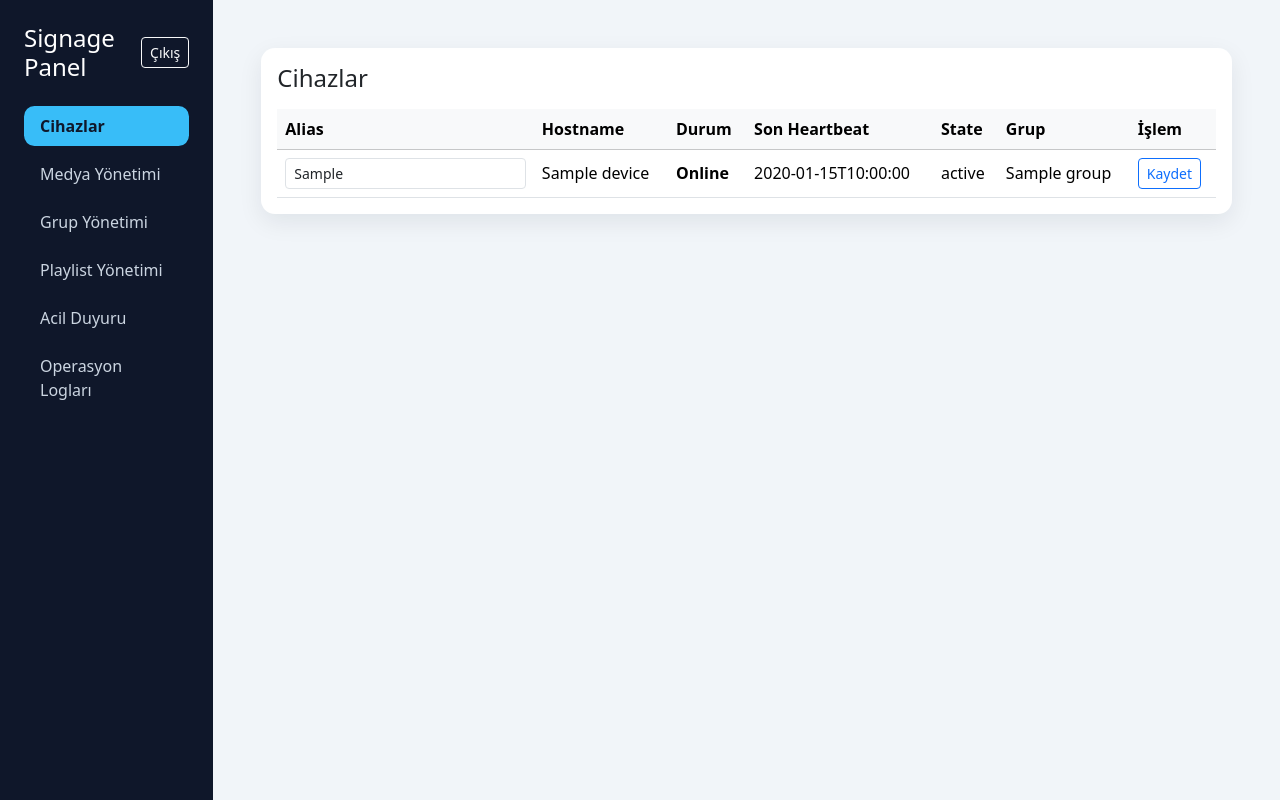
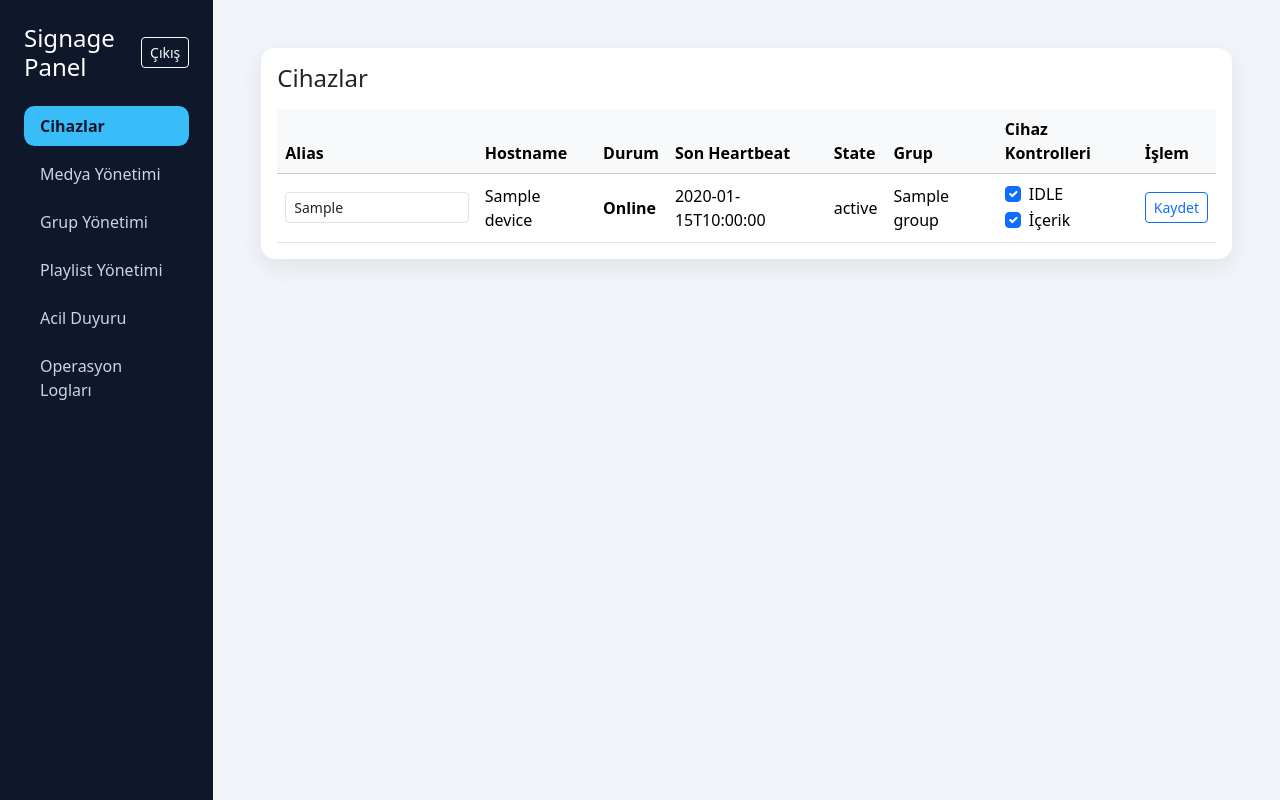
Before and after one commit to hihancioglu/baylan-signage, a Flask app: page /panel in a window 1280 px wide. Run offline with Flask 3, Linux system fonts and the light colour scheme; the visitor is signed in with stand-in values (Sample User, id 1); tables that the repository leaves empty hold one stand-in row (values such as "Sample post"); data that the repository does not hold is empty.

Commit message:
Add device/group controls to disable idle mode and content playback

```diff
--- a/app/db.py
+++ b/app/db.py
@@ -30,6 +30,8 @@ def ensure_sqlite_schema():
             "last_error": "VARCHAR(512)",
             "last_state": "VARCHAR(64)",
             "last_content_name": "VARCHAR(255)",
+            "idle_mode_enabled": "BOOLEAN",
+            "content_enabled": "BOOLEAN",
         },
         "playlists": {
             "type": "VARCHAR(32) DEFAULT 'normal' NOT NULL",
@@ -51,6 +53,8 @@ def ensure_sqlite_schema():
         },
         "groups": {
             "idle_timeout_sec": "INTEGER",
+            "idle_mode_enabled": "BOOLEAN DEFAULT 1 NOT NULL",
+            "content_enabled": "BOOLEAN DEFAULT 1 NOT NULL",
         },
     }
 
--- a/app/main.py
+++ b/app/main.py
@@ -250,6 +250,8 @@ def _serialize_device(db, device):
         "last_state": device.last_state,
         "state_display": _format_device_state(device),
         "last_content_name": device.last_content_name,
+        "idle_mode_enabled": device.idle_mode_enabled,
+        "content_enabled": device.content_enabled,
         "group": active_group[0] if active_group else None,
     }
 
@@ -365,6 +367,8 @@ def build_config(hostname):
             "fallback_media_version": fallback_version,
             "loop_mode": "sequential",
             "idle_timeout_sec": None,
+            "idle_mode_enabled": True,
+            "content_enabled": True,
         }
 
         device = db.query(Device).filter_by(hostname=hostname).first()
@@ -376,8 +380,18 @@ def build_config(hostname):
             return base_config
 
         group = db.query(Group).filter_by(id=dg.group_id).first()
-        if group and isinstance(group.idle_timeout_sec, int) and group.idle_timeout_sec > 0:
-            base_config["idle_timeout_sec"] = group.idle_timeout_sec
+        if group:
+            if isinstance(group.idle_timeout_sec, int) and group.idle_timeout_sec > 0:
+                base_config["idle_timeout_sec"] = group.idle_timeout_sec
+            if group.idle_mode_enabled is not None:
+                base_config["idle_mode_enabled"] = bool(group.idle_mode_enabled)
+            if group.content_enabled is not None:
+                base_config["content_enabled"] = bool(group.content_enabled)
+
+        if device.idle_mode_enabled is not None:
+            base_config["idle_mode_enabled"] = bool(device.idle_mode_enabled)
+        if device.content_enabled is not None:
+            base_config["content_enabled"] = bool(device.content_enabled)
 
         gp = db.query(GroupPlaylist).filter_by(group_id=dg.group_id).first()
         if not gp:
@@ -597,6 +611,45 @@ def update_device_alias(hostname):
         db.close()
 
 
+@app.patch("/api/devices/<hostname>/settings")
+def update_device_settings(hostname):
+    if _auth_failed():
+        return jsonify({"error": "unauthorized"}), 401
+
+    payload = request.get_json(silent=True) or {}
+    idle_mode_enabled = payload.get("idle_mode_enabled")
+    content_enabled = payload.get("content_enabled")
+
+    if idle_mode_enabled is not None and not isinstance(idle_mode_enabled, bool):
+        return jsonify({"error": "idle_mode_enabled must be a boolean"}), 400
+    if content_enabled is not None and not isinstance(content_enabled, bool):
+        return jsonify({"error": "content_enabled must be a boolean"}), 400
+
+    if idle_mode_enabled is None and content_enabled is None:
+        return jsonify({"error": "at least one setting required"}), 400
+
+    db = db_session()
+    try:
+        device = db.query(Device).filter_by(hostname=hostname).first()
+        if not device:
+            return jsonify({"error": "device not found"}), 404
+
+        changed = False
+        if idle_mode_enabled is not None and device.idle_mode_enabled != idle_mode_enabled:
+            device.idle_mode_enabled = idle_mode_enabled
+            changed = True
+        if content_enabled is not None and device.content_enabled != content_enabled:
+            device.content_enabled = content_enabled
+            changed = True
+
+        if changed:
+            db.commit()
+            _emit_config_update([hostname])
+        return jsonify({"ok": True, "device": _serialize_device(db, device)})
+    finally:
+        db.close()
+
+
 @app.post("/api/devices/<hostname>/group/<int:group_id>")
 def bind_device_group(hostname, group_id):
     if _auth_failed():
@@ -687,6 +740,8 @@ def list_groups():
                     "id": g.id,
                     "name": g.name,
                     "idle_timeout_sec": g.idle_timeout_sec,
+                    "idle_mode_enabled": bool(g.idle_mode_enabled) if g.idle_mode_enabled is not None else True,
+                    "content_enabled": bool(g.content_enabled) if g.content_enabled is not None else True,
                     "playlist": {
                         "id": active_playlist[0],
                         "name": active_playlist[1],
@@ -709,9 +764,17 @@ def create_group():
         return jsonify({"error": "name required"}), 400
 
     idle_timeout_sec = payload.get("idle_timeout_sec")
+    idle_mode_enabled = payload.get("idle_mode_enabled")
+    content_enabled = payload.get("content_enabled")
     if idle_timeout_sec is not None:
         if not isinstance(idle_timeout_sec, int) or idle_timeout_sec <= 0:
             return jsonify({"error": "idle_timeout_sec must be a positive integer"}), 400
+
+    if idle_mode_enabled is not None and not isinstance(idle_mode_enabled, bool):
+        return jsonify({"error": "idle_mode_enabled must be a boolean"}), 400
+
+    if content_enabled is not None and not isinstance(content_enabled, bool):
+        return jsonify({"error": "content_enabled must be a boolean"}), 400
 
     db = db_session()
     try:
@@ -719,7 +782,12 @@ def create_group():
         if existing:
             return jsonify({"ok": True, "id": existing.id, "already_exists": True})
 
-        g = Group(name=name, idle_timeout_sec=idle_timeout_sec)
+        g = Group(
+            name=name,
+            idle_timeout_sec=idle_timeout_sec,
+            idle_mode_enabled=True if idle_mode_enabled is None else idle_mode_enabled,
+            content_enabled=True if content_enabled is None else content_enabled,
+        )
         db.add(g)
         db.commit()
         return jsonify({"ok": True, "id": g.id, "already_exists": False})
@@ -738,9 +806,17 @@ def update_group(group_id):
         return jsonify({"error": "name required"}), 400
 
     idle_timeout_sec = payload.get("idle_timeout_sec")
+    idle_mode_enabled = payload.get("idle_mode_enabled")
+    content_enabled = payload.get("content_enabled")
     if idle_timeout_sec is not None:
         if not isinstance(idle_timeout_sec, int) or idle_timeout_sec <= 0:
             return jsonify({"error": "idle_timeout_sec must be a positive integer"}), 400
+
+    if idle_mode_enabled is not None and not isinstance(idle_mode_enabled, bool):
+        return jsonify({"error": "idle_mode_enabled must be a boolean"}), 400
+
+    if content_enabled is not None and not isinstance(content_enabled, bool):
+        return jsonify({"error": "content_enabled must be a boolean"}), 400
 
     db = db_session()
     try:
@@ -753,12 +829,22 @@ def update_group(group_id):
             return jsonify({"error": "group name already exists"}), 409
 
         previous_idle_timeout_sec = group.idle_timeout_sec
+        previous_idle_mode_enabled = group.idle_mode_enabled
+        previous_content_enabled = group.content_enabled
 
         group.name = name
         group.idle_timeout_sec = idle_timeout_sec
+        if idle_mode_enabled is not None:
+            group.idle_mode_enabled = idle_mode_enabled
+        if content_enabled is not None:
+            group.content_enabled = content_enabled
         db.commit()
 
-        if previous_idle_timeout_sec != idle_timeout_sec:
+        if (
+            previous_idle_timeout_sec != idle_timeout_sec
+            or previous_idle_mode_enabled != group.idle_mode_enabled
+            or previous_content_enabled != group.content_enabled
+        ):
             _emit_config_update(_hostnames_for_group(db, group_id))
 
         return jsonify({"ok": True})
--- a/app/models.py
+++ b/app/models.py
@@ -19,6 +19,8 @@ class Device(Base):
     last_error = Column(String(512))
     last_state = Column(String(64))
     last_content_name = Column(String(255))
+    idle_mode_enabled = Column(Boolean)
+    content_enabled = Column(Boolean)
 
 
 class Group(Base):
@@ -27,6 +29,8 @@ class Group(Base):
     id = Column(Integer, primary_key=True)
     name = Column(String(128), unique=True, nullable=False)
     idle_timeout_sec = Column(Integer)
+    idle_mode_enabled = Column(Boolean, default=True, nullable=False)
+    content_enabled = Column(Boolean, default=True, nullable=False)
 
 
 class Playlist(Base):
--- a/app/templates/panel.html
+++ b/app/templates/panel.html
@@ -44,7 +44,7 @@
                 <h2 class="h4 mb-3">Cihazlar</h2>
                 <div class="table-responsive">
                   <table class="table table-hover align-middle mb-0">
-                    <thead class="table-light"><tr><th>Alias</th><th>Hostname</th><th>Durum</th><th>Son Heartbeat</th><th>State</th><th>Grup</th><th>İşlem</th></tr></thead>
+                    <thead class="table-light"><tr><th>Alias</th><th>Hostname</th><th>Durum</th><th>Son Heartbeat</th><th>State</th><th>Grup</th><th>Cihaz Kontrolleri</th><th>İşlem</th></tr></thead>
                     <tbody id="devices-body"></tbody>
                   </table>
                 </div>
@@ -89,11 +89,11 @@
                 <div class="row g-2 mb-3 align-items-center">
                   <div class="col-12 col-md-4"><input id="new-group-name" class="form-control" placeholder="Yeni grup adı" /></div>
                   <div class="col-12 col-md-3"><input id="new-group-idle-timeout" class="form-control" type="number" min="1" placeholder="Idle Timeout (sn)" /></div>
-                  <div class="col-auto"><button class="btn btn-primary" onclick="createGroup()">Grup Ekle</button></div>
+                  <div class="col-auto"><div class="form-check"><input class="form-check-input" type="checkbox" id="new-group-idle-enabled" checked><label class="form-check-label" for="new-group-idle-enabled">IDLE aktif</label></div><div class="form-check"><input class="form-check-input" type="checkbox" id="new-group-content-enabled" checked><label class="form-check-label" for="new-group-content-enabled">İçerik aktif</label></div></div><div class="col-auto"><button class="btn btn-primary" onclick="createGroup()">Grup Ekle</button></div>
                 </div>
                 <div class="table-responsive">
                   <table class="table table-hover align-middle mb-0">
-                    <thead class="table-light"><tr><th>Grup</th><th>Idle Timeout (sn)</th><th>Aktif Playlist</th><th>Cihazlar</th><th>İşlem</th></tr></thead>
+                    <thead class="table-light"><tr><th>Grup</th><th>Idle Timeout (sn)</th><th>IDLE Modu</th><th>İçerik</th><th>Aktif Playlist</th><th>Cihazlar</th><th>İşlem</th></tr></thead>
                     <tbody id="groups-body"></tbody>
                   </table>
                 </div>
@@ -156,6 +156,8 @@
                   <input type="hidden" id="modal-group-id" />
                   <div class="mb-3"><label class="form-label">Grup Adı</label><input id="modal-group-name" class="form-control" /></div>
                   <div class="mb-3"><label class="form-label">Idle Timeout (sn)</label><input id="modal-group-idle-timeout" class="form-control" type="number" min="1" placeholder="Boş bırak: client varsayılanı" /></div>
+                  <div class="form-check mb-2"><input id="modal-group-idle-enabled" class="form-check-input" type="checkbox" /><label class="form-check-label" for="modal-group-idle-enabled">IDLE modu aktif</label></div>
+                  <div class="form-check mb-3"><input id="modal-group-content-enabled" class="form-check-input" type="checkbox" /><label class="form-check-label" for="modal-group-content-enabled">İçerik oynatma aktif</label></div>
                   <div><label class="form-label">Aktif Playlist</label><select id="modal-group-playlist" class="form-select"></select></div>
                 </div>
                 <div class="modal-footer">
@@ -260,7 +262,7 @@ async function loadDevices(){
   (cachedDevices||[]).forEach(d => {
     const tr = document.createElement('tr');
     const safeHostname = encodeURIComponent(d.hostname || '');
-    tr.innerHTML = `<td><input class="form-control form-control-sm" id="device-alias-${safeHostname}" placeholder="Alias" value="${d.alias||''}" /></td><td>${d.hostname||''}</td><td class="${d.is_online?'online':'offline'}">${d.is_online?'Online':'Offline'}</td><td>${d.last_seen||''}</td><td>${d.state_display||d.last_state||''}</td><td>${d.group||'-'}</td><td><button class="btn btn-sm btn-outline-primary" onclick="saveDeviceAlias('${safeHostname}')">Kaydet</button></td>`;
+    tr.innerHTML = `<td><input class="form-control form-control-sm" id="device-alias-${safeHostname}" placeholder="Alias" value="${d.alias||''}" /></td><td>${d.hostname||''}</td><td class="${d.is_online?'online':'offline'}">${d.is_online?'Online':'Offline'}</td><td>${d.last_seen||''}</td><td>${d.state_display||d.last_state||''}</td><td>${d.group||'-'}</td><td><div class="form-check"><input class="form-check-input" type="checkbox" id="device-idle-${safeHostname}" ${d.idle_mode_enabled === false ? '' : 'checked'} onchange="saveDeviceSettings('${safeHostname}')"><label class="form-check-label" for="device-idle-${safeHostname}">IDLE</label></div><div class="form-check"><input class="form-check-input" type="checkbox" id="device-content-${safeHostname}" ${d.content_enabled === false ? '' : 'checked'} onchange="saveDeviceSettings('${safeHostname}')"><label class="form-check-label" for="device-content-${safeHostname}">İçerik</label></div></td><td><button class="btn btn-sm btn-outline-primary" onclick="saveDeviceAlias('${safeHostname}')">Kaydet</button></td>`;
     body.appendChild(tr);
   });
 
@@ -284,6 +286,26 @@ async function saveDeviceAlias(encodedHostname){
   }
 
   await loadDevices();
+}
+
+
+async function saveDeviceSettings(encodedHostname){
+  const hostname = decodeURIComponent(encodedHostname || '');
+  if(!hostname) return;
+
+  const idleInput = document.getElementById(`device-idle-${encodeURIComponent(hostname)}`);
+  const contentInput = document.getElementById(`device-content-${encodeURIComponent(hostname)}`);
+  if(!idleInput || !contentInput) return;
+
+  const resp = await jpatch(`/api/devices/${encodeURIComponent(hostname)}/settings`, {
+    idle_mode_enabled: !!idleInput.checked,
+    content_enabled: !!contentInput.checked,
+  });
+  if(!resp.ok){
+    alert(resp.error || 'Cihaz ayarı kaydedilemedi');
+    await loadDevices();
+    return;
+  }
 }
 
 async function loadGroupsPlaylists(){
@@ -419,7 +441,9 @@ function renderGroupsTable(){
     const tr = document.createElement('tr');
     const playlistName = g.playlist?.name || '-';
     const idleTimeoutText = g.idle_timeout_sec ? String(g.idle_timeout_sec) : 'Varsayılan';
-    tr.innerHTML = `<td>${g.name}</td><td>${idleTimeoutText}</td><td>${playlistName}</td><td><div class="mb-2">${groupDeviceBadges}</div><div class="d-flex gap-2"><select id="group-device-select-${g.id}" class="form-select form-select-sm"><option value="">Cihaz seçin</option>${deviceOptions}</select><button class="btn btn-sm btn-outline-success" onclick="addDeviceToGroup(${g.id})">Ekle</button></div></td><td><div class="d-flex gap-2"><button class="btn btn-sm btn-outline-primary" onclick="openGroupEditModal(${g.id})">Düzenle</button><button class="btn btn-sm btn-outline-danger" onclick="deleteGroup(${g.id})">Sil</button></div></td>`;
+    const idleEnabledText = g.idle_mode_enabled === false ? 'Kapalı' : 'Açık';
+    const contentEnabledText = g.content_enabled === false ? 'Kapalı' : 'Açık';
+    tr.innerHTML = `<td>${g.name}</td><td>${idleTimeoutText}</td><td>${idleEnabledText}</td><td>${contentEnabledText}</td><td>${playlistName}</td><td><div class="mb-2">${groupDeviceBadges}</div><div class="d-flex gap-2"><select id="group-device-select-${g.id}" class="form-select form-select-sm"><option value="">Cihaz seçin</option>${deviceOptions}</select><button class="btn btn-sm btn-outline-success" onclick="addDeviceToGroup(${g.id})">Ekle</button></div></td><td><div class="d-flex gap-2"><button class="btn btn-sm btn-outline-primary" onclick="openGroupEditModal(${g.id})">Düzenle</button><button class="btn btn-sm btn-outline-danger" onclick="deleteGroup(${g.id})">Sil</button></div></td>`;
     body.appendChild(tr);
   });
 }
@@ -475,11 +499,15 @@ async function createGroup(){
     }
   }
 
-  const resp = await jpost('/api/groups', {name, idle_timeout_sec: idleTimeoutSec});
+  const idleModeEnabled = document.getElementById('new-group-idle-enabled').checked;
+  const contentEnabled = document.getElementById('new-group-content-enabled').checked;
+  const resp = await jpost('/api/groups', {name, idle_timeout_sec: idleTimeoutSec, idle_mode_enabled: idleModeEnabled, content_enabled: contentEnabled});
   if(!resp.ok){ alert(resp.error || 'Grup oluşturulamadı'); return; }
   alert(resp.already_exists ? 'Grup zaten vardı' : 'Grup oluşturuldu');
   document.getElementById('new-group-name').value = '';
   document.getElementById('new-group-idle-timeout').value = '';
+  document.getElementById('new-group-idle-enabled').checked = true;
+  document.getElementById('new-group-content-enabled').checked = true;
   await loadGroupsPlaylists();
 }
 
@@ -490,6 +518,8 @@ function openGroupEditModal(groupId){
   document.getElementById('modal-group-name').value = group.name;
   document.getElementById('modal-group-playlist').value = group.playlist?.id ? String(group.playlist.id) : '';
   document.getElementById('modal-group-idle-timeout').value = group.idle_timeout_sec ? String(group.idle_timeout_sec) : '';
+  document.getElementById('modal-group-idle-enabled').checked = group.idle_mode_enabled !== false;
+  document.getElementById('modal-group-content-enabled').checked = group.content_enabled !== false;
   bootstrap.Modal.getOrCreateInstance(document.getElementById('group-edit-modal')).show();
 }
 
@@ -512,7 +542,9 @@ async function saveGroupModal(){
     }
   }
 
-  const updateResp = await jpatch(`/api/groups/${groupId}`, {name, idle_timeout_sec: idleTimeoutSec});
+  const idleModeEnabled = document.getElementById('modal-group-idle-enabled').checked;
+  const contentEnabled = document.getElementById('modal-group-content-enabled').checked;
+  const updateResp = await jpatch(`/api/groups/${groupId}`, {name, idle_timeout_sec: idleTimeoutSec, idle_mode_enabled: idleModeEnabled, content_enabled: contentEnabled});
   if(!updateResp.ok){
     alert(updateResp.error || 'Grup güncellenemedi');
     return;
```
Also changed, not shown: client/client.py (+19 -2 lines), tests/test_config_push.py (+44 -0 lines).
